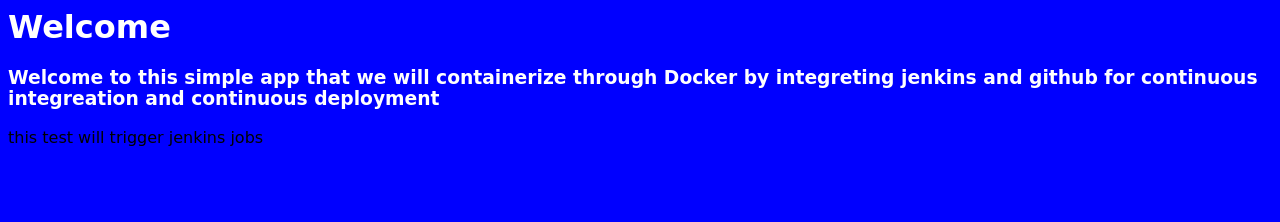
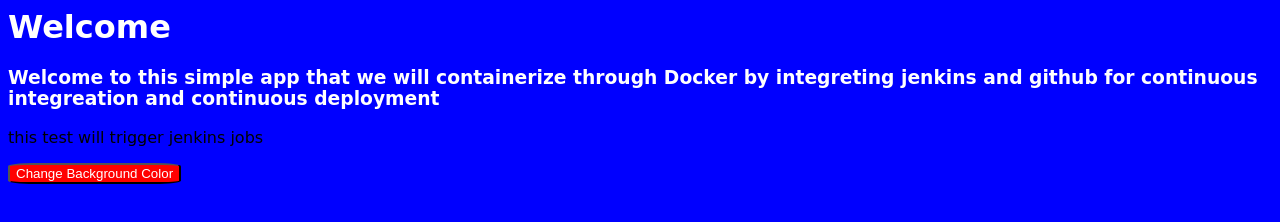
Before and after one commit to tmtkobedmx8/capstone, a plain HTML site: page index.html in a window 1280 px wide. Drawn offline with Linux system fonts and the light colour scheme.

Commit message:
Made style change by adding button

```diff
--- a/index.html
+++ b/index.html
@@ -7,5 +7,6 @@
     <h1 class="text-style">Welcome</h1>
     <h3 class="text-style">Welcome to this simple app that we will containerize through Docker by integreting jenkins and github for continuous integreation and continuous deployment</h3>
     <p>this test will trigger jenkins jobs</p>
+    <button class="btn">Change Background Color</button>
   </body>
 </html>
--- a/styles.css
+++ b/styles.css
@@ -5,3 +5,8 @@ body {
 .text-style {
   color: white;
 }
+.btn {
+  background-color: red;
+  color: white;
+  border-radius: 15%;
+}
```
